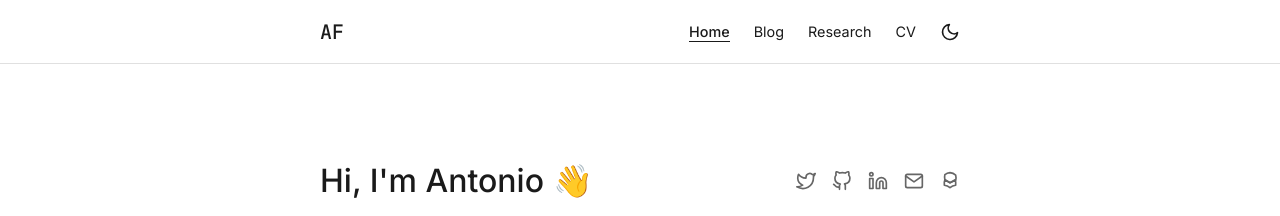
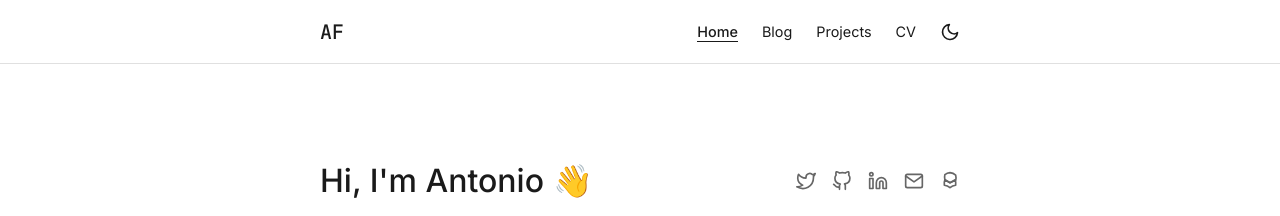
Before and after one commit to bmcd243/bmcd243.github.io, a Jekyll site: the page built from index.html, in a window 1280 px wide. Shown: the top 216 px of the page. Built offline with Jekyll 4.4.1, drawn with Linux system fonts in a browser that asks for light colours.

Commit message:
added some sources

```diff
--- a/_includes/header.html
+++ b/_includes/header.html
@@ -5,7 +5,7 @@
             <ul class="nav-links">
                 <li><a href="{{ site.baseurl }}/" {% if page.home_active %}class="active"{% endif %}>Home</a></li>
                 <li><a href="{{ site.baseurl }}/blog/" {% if page.blog_active %}class="active"{% endif %}>Blog</a></li>
-                <li><a href="{{ site.baseurl }}/research/" {% if page.research_active %}class="active"{% endif %}>Research</a></li>
+                <li><a href="{{ site.baseurl }}/research/" {% if page.research_active %}class="active"{% endif %}>Projects</a></li>
                 <li><a href="{{ site.baseurl }}/assets/cv.pdf" target="_blank">CV</a></li>
             </ul>
             <button id="theme-toggle" aria-label="Toggle dark/light mode">
```
